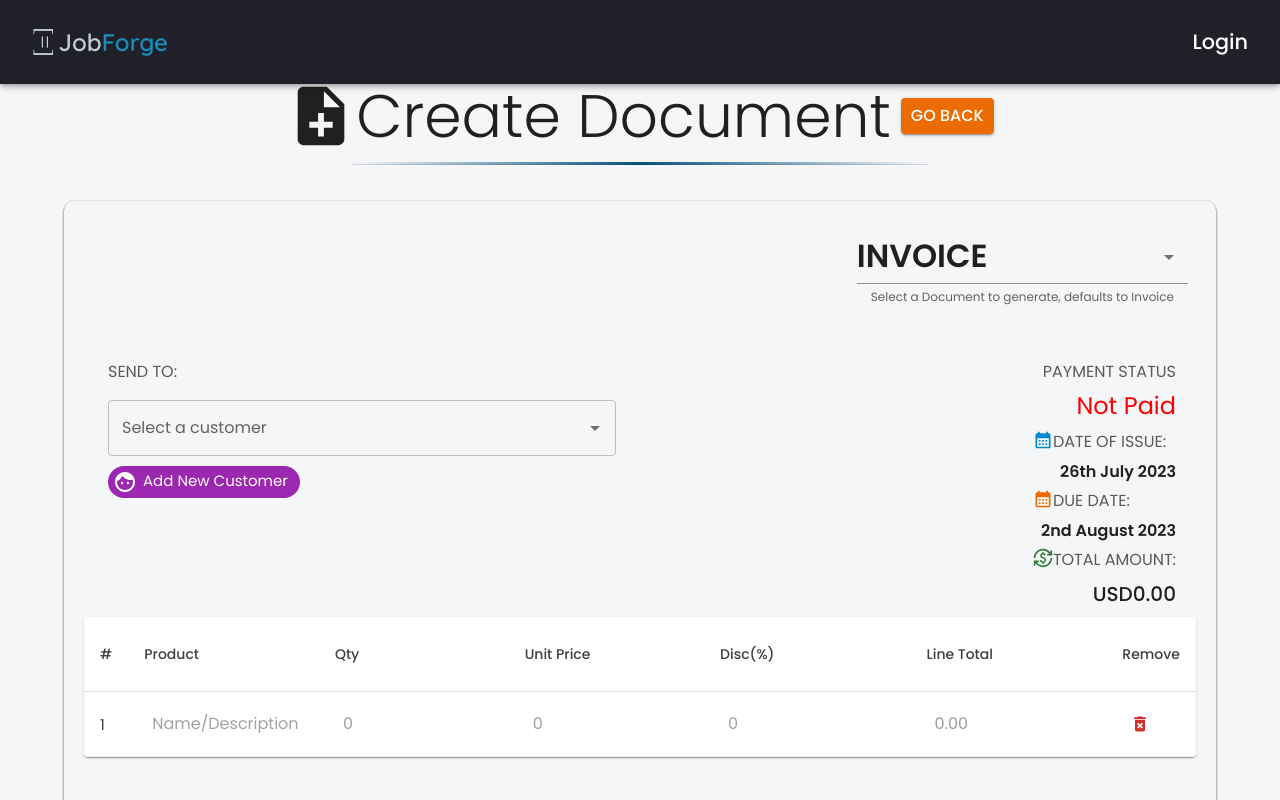
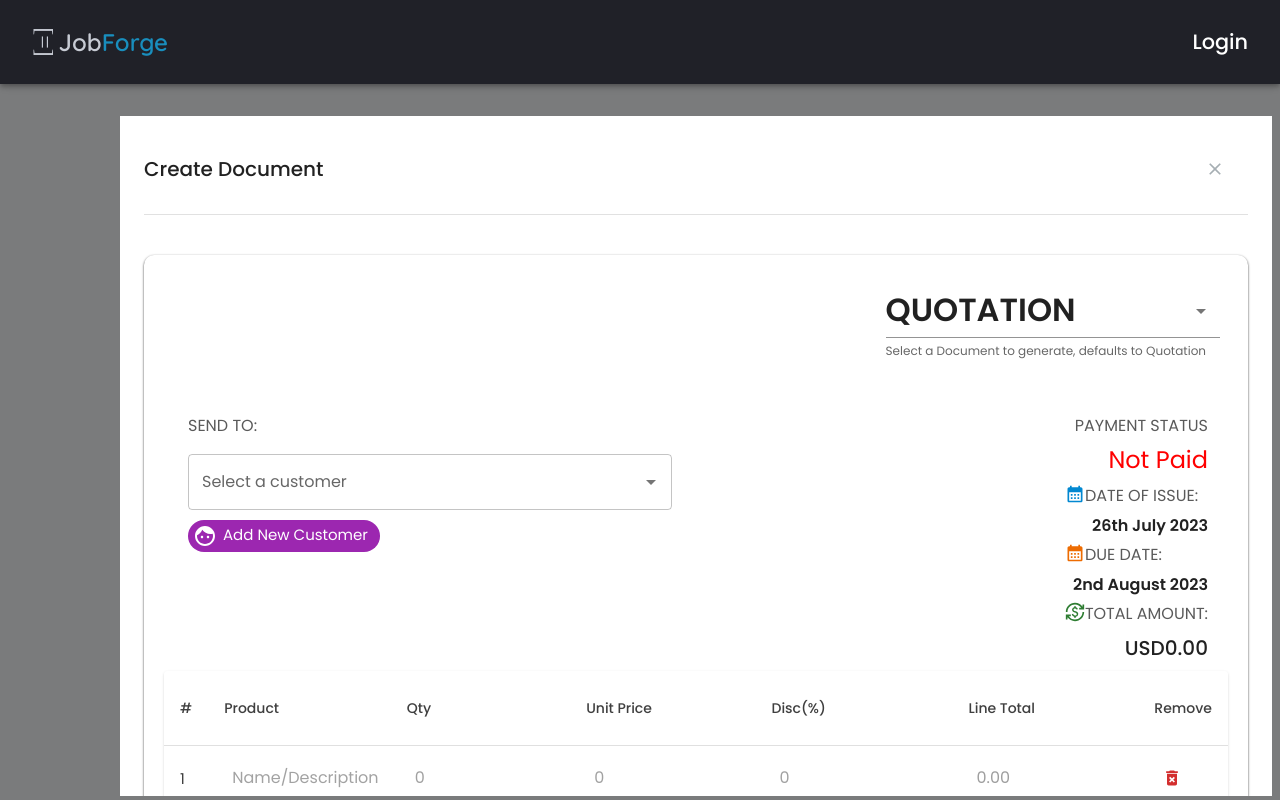
Before and after one commit to dalbar82/mern-invoice, a React (Create React App) app in the folder client/: page /create-doc in a window 1280 px wide. Shown: the top 800 px of the page. Built offline with nearby package versions, Linux system fonts and the light colour scheme; no server answers; a web font is replaced by a local one.

Commit message:
Chore: styling create job form

```diff
--- a/client/src/features/customers/pages/CustomerCreateForm.jsx
+++ b/client/src/features/customers/pages/CustomerCreateForm.jsx
@@ -1,4 +1,3 @@
-import PersonAddAlt1Icon from '@mui/icons-material/PersonAddAlt1'
 import ClearIcon from '@mui/icons-material/Clear'
 import DoneIcon from '@mui/icons-material/Done'
 import { useLocation, useNavigate } from 'react-router-dom'
--- a/client/src/features/documents/pages/DocCreateEditForm.jsx
+++ b/client/src/features/documents/pages/DocCreateEditForm.jsx
@@ -4,7 +4,7 @@ import ChangeCircleIcon from '@mui/icons-material/ChangeCircle'
 import CurrencyExchangeIcon from '@mui/icons-material/CurrencyExchange'
 import DeleteForeverIcon from '@mui/icons-material/DeleteForever'
 import FaceIcon from '@mui/icons-material/Face'
-import NoteAddIcon from '@mui/icons-material/NoteAdd'
+import ClearIcon from '@mui/icons-material/Clear'
 import SaveAsIcon from '@mui/icons-material/SaveAs'
 import { produce } from 'immer'
 import AddCircleOutlineIcon from '@mui/icons-material/AddCircleOutline'
@@ -13,7 +13,7 @@ import {
 	Button,
 	Chip,
 	Container,
-	CssBaseline,
+	Tooltip,
 	Grid,
 	IconButton,
 	InputBase,
@@ -79,7 +79,7 @@ const DocCreateEditForm = () => {
 
 	const [docData, setDocData] = useState(docInitialState)
 	const [items, setItems] = useState(itemsInitialState)
-	const [documentType, setDocumentType] = useState('Invoice')
+	const [documentType, setDocumentType] = useState('Quotation')
 
 	const [currency, setCurrency] = useState(currencies[0].code)
 
@@ -218,30 +218,33 @@ const DocCreateEditForm = () => {
 	}
 
 	return (
+		<div className='drawer'>
 			<Container
+				className='drawer-page'
 				component='main'
-			maxWidth='lg'
-			sx={{ mt: 10 }}>
-			<CssBaseline />
+				maxWidth='xl'
+				sx={{ mt: 14, ml: 15, width: '90%', overflowY: 'scroll' }}>
 				<Box
 					sx={{
 						display: 'flex',
 						flexDirection: 'row',
-					justifyContent: 'center',
+						justifyContent: 'space-between',
 						alignItems: 'center',
+						borderBottom: '1px solid #e1e1e1',
+						paddingBottom: '20px',
+						marginBottom: '20px',
 					}}>
-				<NoteAddIcon sx={{ fontSize: 70 }} />
-				<Typography variant='h2'>Create Document</Typography>
+					<Typography variant='h6'>Create Document</Typography>
+					<Box>
+						<Tooltip title='Cancel'>
 							<Button
-					variant='contained'
-					color='warning'
-					size='small'
-					sx={{ fontSize: '1rem', ml: '10px' }}
-					onClick={goBack}>
-					Go Back
-				</Button>
+								sx={{ p: '15px 0px 15px 10px', color: '#a6aeb3' }}
+								variant='text'
+								startIcon={<ClearIcon />}
+								onClick={goBack}></Button>
+						</Tooltip>
 					</Box>
-			<StyledDivider />
+				</Box>
 				{isLoading || updateDocLoading ? (
 					<Spinner />
 				) : (
@@ -769,6 +772,7 @@ const DocCreateEditForm = () => {
 					</Box>
 				)}
 			</Container>
+		</div>
 	)
 }
 
--- a/client/src/features/documents/pages/DocumentsPage.jsx
+++ b/client/src/features/documents/pages/DocumentsPage.jsx
@@ -17,7 +17,7 @@ import {
 } from '@mui/material'
 import moment from 'moment'
 import { useState } from 'react'
-import { FaEye } from 'react-icons/fa'
+import VisibilityRoundedIcon from '@mui/icons-material/VisibilityRounded'
 import { useNavigate } from 'react-router-dom'
 import Spinner from '../../../components/Spinner'
 import GroupAddRoundedIcon from '@mui/icons-material/GroupAddRounded'
@@ -30,7 +30,7 @@ const DocumentsPage = () => {
 	const navigate = useNavigate()
 
 	const [page, setPage] = useState(0)
-	const [rowsPerPage, setRowsPerPage] = useState(5)
+	const [rowsPerPage, setRowsPerPage] = useState(10)
 
 	const { data, isLoading } = useGetAllMyDocsQuery(page)
 
@@ -128,9 +128,7 @@ const DocumentsPage = () => {
 													? 'success'
 													: 'secondary'
 											}
-											label={row?.documentType}>
-											{row?.documentType}
-										</Chip>
+											label={row?.documentType}></Chip>
 									</StyledTableCell>
 
 									<StyledTableCell
@@ -158,13 +156,11 @@ const DocumentsPage = () => {
 											label={row?.status}
 											color={
 												row?.status === 'Paid'
-													? 'primary'
+													? 'success'
 													: row?.status === 'Not Fully Paid'
 													? 'warning'
 													: 'error'
-											}>
-											{row?.status}
-										</Chip>
+											}></Chip>
 									</StyledTableCell>
 
 									<StyledTableCell align='center'>
@@ -174,8 +170,8 @@ const DocumentsPage = () => {
 													cursor: 'pointer',
 												},
 											}}>
-											<FaEye
-												color='error'
+											<VisibilityRoundedIcon
+												color='success'
 												fontSize='medium'
 												onClick={() => navigate(`/document/${row._id}`)}
 											/>
--- a/client/src/features/documents/pages/components/DocumentType.jsx
+++ b/client/src/features/documents/pages/components/DocumentType.jsx
@@ -31,8 +31,8 @@ const DocumentType = ({ documentType, setDocumentType }) => {
 					<MenuItem value='Order'>Order</MenuItem>
 					<MenuItem value='Quotation'>Quotation</MenuItem>
 				</StyledSelect>
-				<FormHelperText>
-					Select a Document to generate, defaults to Invoice
+				<FormHelperText sx={{marginLeft: '0'}}>
+					Select a Document to generate, defaults to Quotation
 				</FormHelperText>
 			</FormControl>
 		</Box>
--- a/client/src/styles/drawer.css
+++ b/client/src/styles/drawer.css
@@ -10,9 +10,9 @@
 	top: 43%;
 	left: 45%;
 	transform: translate(-50%, -50%);
-	height: fit-content;
-	width: 70% !important;
+	height: 85%;
+	width: 90% !important;
+	max-width: 90% !important;
 	background-color: white;
-	/* left: 20%; */
 	padding-top: 28px;
 }
```
Lines whose indentation alone changed are shown as unchanged.
